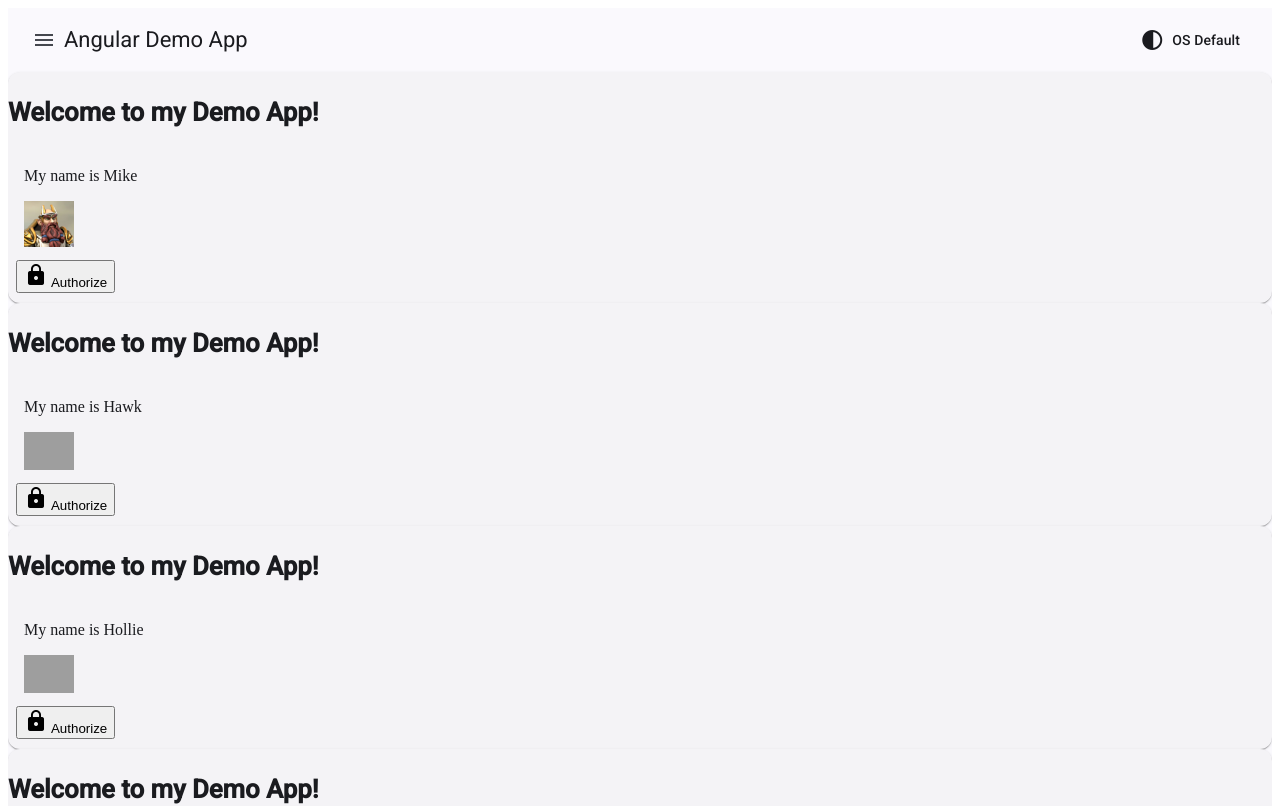
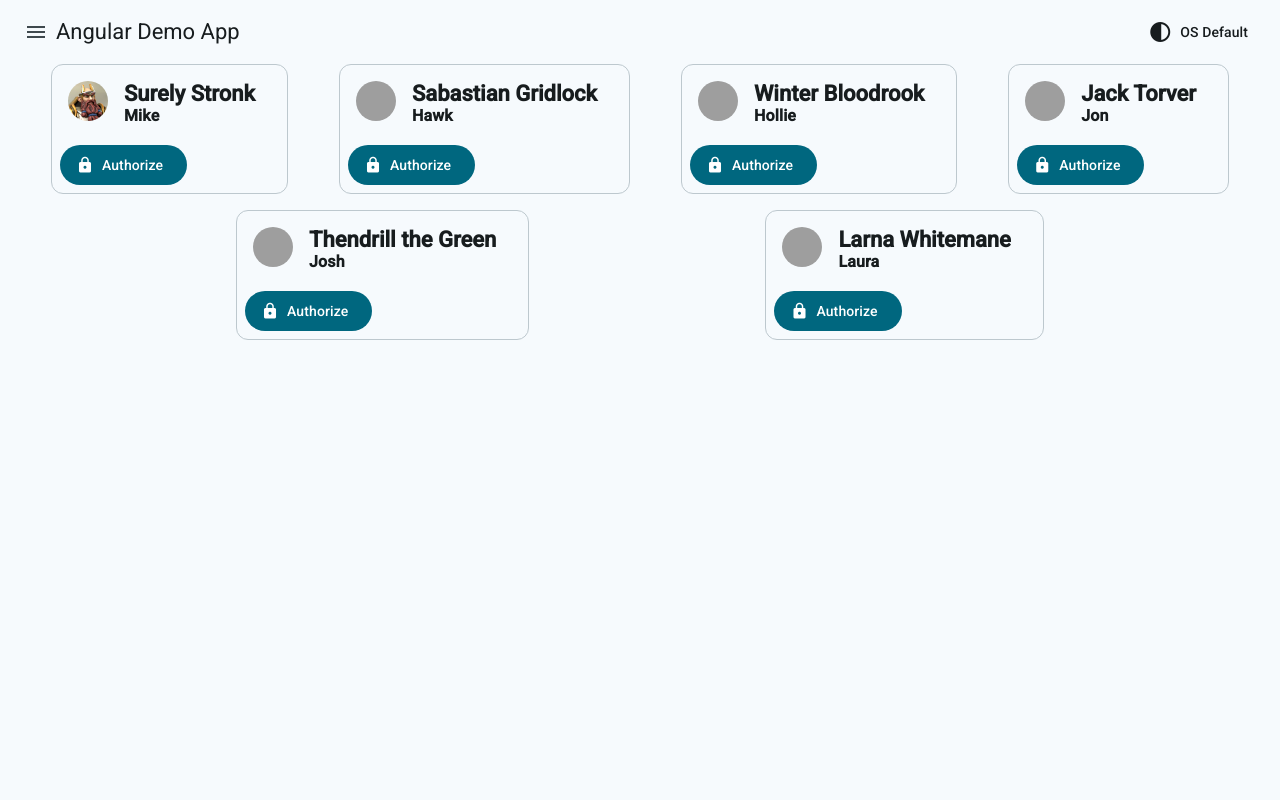
Before and after one commit to Nightwarp3/Angular-AspNet-Demo, an Angular app in the folder ClientApp/: page /home in a window 1280 px wide. Shown: the top 806 px of the page. Built offline with nearby package versions, Linux system fonts and the light colour scheme; grey boxes are pictures that could not be loaded.

Commit message:
update to M3 standards

```diff
--- a/ClientApp/src/app/app.component.ts
+++ b/ClientApp/src/app/app.component.ts
@@ -6,7 +6,7 @@ import { MatToolbarModule } from '@angular/material/toolbar';
 import { MatMenuModule } from '@angular/material/menu';
 import { MatSidenavModule } from '@angular/material/sidenav';
 import { Theme, ThemeService } from './services/theme/theme.service';
-import { RouterModule } from '@angular/router';
+import { RouterOutlet } from '@angular/router';
 
 @Component({
     selector: 'app-root',
@@ -15,7 +15,7 @@ import { RouterModule } from '@angular/router';
     standalone: true,
     imports: [
         CommonModule,
-        RouterModule,
+        RouterOutlet,
         MatButtonModule,
         MatSidenavModule,
         MatIconModule,
--- a/ClientApp/src/app/components/home/home.component.html
+++ b/ClientApp/src/app/components/home/home.component.html
@@ -1,20 +1,18 @@
 @for (sample of samples; track sample) {
-<mat-card class="home">
-    <mat-card-title>
-        <h3>Welcome to my Demo App!</h3>
-    </mat-card-title>
-    <mat-card-content>
-        <p>My name is {{sample.name}}</p>
-        <img [src]="sample.image" class="surely-stronk" />
-    </mat-card-content>
+<mat-card class="home" appearance="outlined">
+    <mat-card-header>
+        <mat-card-title>{{sample.name}}</mat-card-title>
+        <mat-card-subtitle>{{sample.player}}</mat-card-subtitle>
+        <img mat-card-avatar [src]="sample.image" class="header-image" />
+    </mat-card-header>
     <mat-card-actions>
         @if (!authorized) {
-            <button mat-flat-button color="primary" (click)="authorizeUser()">
+            <button mat-flat-button type="button" (click)="authorizeUser()">
                 <mat-icon>lock</mat-icon>
                 Authorize
             </button>
         } @else {
-            <button mat-flat-button color="accent" (click)="logout()">
+            <button mat-stroked-button type="button" (click)="logout()">
                 <mat-icon>logout</mat-icon>
                 Log Out
             </button>
--- a/ClientApp/src/app/components/home/home.component.scss
+++ b/ClientApp/src/app/components/home/home.component.scss
@@ -1,5 +1,11 @@
-.home {
-    .surely-stronk {
-        width: 50px;
+:host {
+    display: flex;
+    flex-direction: row;
+    flex-wrap: wrap;
+    justify-content: space-evenly;
+
+    .home {
+        max-width: fit-content;
+        margin-bottom: 1em;
     }
 }
--- a/ClientApp/src/app/components/home/home.component.ts
+++ b/ClientApp/src/app/components/home/home.component.ts
@@ -1,4 +1,5 @@
 import { Component } from '@angular/core';
+import { MatButtonModule } from '@angular/material/button';
 import { MatCardModule } from '@angular/material/card';
 import { MatIconModule } from '@angular/material/icon';
 import { AuthorizationService } from 'src/app/services/authorization/authorization.service';
@@ -9,6 +10,7 @@ import { AuthorizationService } from 'src/app/services/authorization/authorizati
     styleUrls: ['./home.component.scss'],
     standalone: true,
     imports: [
+        MatButtonModule,
         MatCardModule,
         MatIconModule
     ],
@@ -19,12 +21,12 @@ import { AuthorizationService } from 'src/app/services/authorization/authorizati
 export class HomeComponent {
     public authorized: boolean = false;
     public samples: any[] = [
-        { name: 'Mike', image: '../../../assets/Surely.png' },
-        { name: 'Hawk', image: 'https://visualstudio.microsoft.com/wp-content/uploads/2021/10/Product-Icon.svg' },
-        { name: 'Hollie', image: 'https://img-prod-cms-rt-microsoft-com.akamaized.net/cms/api/am/imageFileData/RE1MmB8?ver=6c43g' },
-        { name: 'Jon', image: 'https://blz-contentstack-images.akamaized.net/v3/assets/bltf408a0557f4e4998/blt6aadd13b6247fda4/659f578f21f660a27b478b1f/DIA_D4_bnet_S3_stat_bchbnet_enus_1600x500.png?imwidth=1568&imdensity=1' },
-        { name: 'Josh', image: 'https://blz-contentstack-images.akamaized.net/v3/assets/bltf408a0557f4e4998/blt6902356f8e29e47b/651dfede903f1f51bff8afcb/BC23_collections_gbl_stat_enus_1920x1080_1_TS02.png?imwidth=640&imdensity=1' },
-        { name: 'Laura', image: 'https://blz-contentstack-images.akamaized.net/v3/assets/bltf408a0557f4e4998/blt20603e5c3832b67a/659daa9337a55382af3f4d68/_04.png?imwidth=1080&imdensity=1' }
+        { name: 'Surely Stronk', player: 'Mike', image: '../../../assets/Surely.png' },
+        { name: 'Sabastian Gridlock', player: 'Hawk', image: 'https://visualstudio.microsoft.com/wp-content/uploads/2021/10/Product-Icon.svg' },
+        { name: 'Winter Bloodrook', player: 'Hollie', image: 'https://img-prod-cms-rt-microsoft-com.akamaized.net/cms/api/am/imageFileData/RE1MmB8?ver=6c43g' },
+        { name: 'Jack Torver', player: 'Jon', image: 'https://blz-contentstack-images.akamaized.net/v3/assets/bltf408a0557f4e4998/blt6aadd13b6247fda4/659f578f21f660a27b478b1f/DIA_D4_bnet_S3_stat_bchbnet_enus_1600x500.png?imwidth=1568&imdensity=1' },
+        { name: 'Thendrill the Green', player: 'Josh', image: 'https://blz-contentstack-images.akamaized.net/v3/assets/bltf408a0557f4e4998/blt6902356f8e29e47b/651dfede903f1f51bff8afcb/BC23_collections_gbl_stat_enus_1920x1080_1_TS02.png?imwidth=640&imdensity=1' },
+        { name: 'Larna Whitemane', player: 'Laura', image: 'https://blz-contentstack-images.akamaized.net/v3/assets/bltf408a0557f4e4998/blt20603e5c3832b67a/659daa9337a55382af3f4d68/_04.png?imwidth=1080&imdensity=1' }
     ];
 
     constructor(
--- /dev/null
+++ b/ClientApp/src/app/styles/styles_theme-colors.scss
@@ -0,0 +1,204 @@
+// This file was generated by running 'ng generate @angular/material:theme-color'.
+// Proceed with caution if making changes to this file.
+
+@use 'sass:map';
+@use '@angular/material' as mat;
+
+// Note: Color palettes are generated from primary: #1C9BBC, secondary: #3B3E49, tertiary: #93EB8D, error: #D4014E
+$_palettes: (
+  primary: (
+    0: #000000,
+    10: #001f28,
+    20: #003543,
+    25: #004151,
+    30: #004e60,
+    35: #005a6f,
+    40: #00677f,
+    50: #00829f,
+    60: #209dbe,
+    70: #49b8da,
+    80: #69d4f7,
+    90: #b6eaff,
+    95: #ddf5ff,
+    98: #f2fbff,
+    99: #f9fdff,
+    100: #ffffff,
+  ),
+  secondary: (
+    0: #000000,
+    10: #181b25,
+    20: #2d303b,
+    25: #383b46,
+    30: #434652,
+    35: #4f525e,
+    40: #5b5e6a,
+    50: #747783,
+    60: #8e909d,
+    70: #a8aab8,
+    80: #c4c6d3,
+    90: #e0e2f0,
+    95: #eef0fe,
+    98: #faf8ff,
+    99: #fefbff,
+    100: #ffffff,
+  ),
+  tertiary: (
+    0: #000000,
+    10: #002203,
+    20: #003909,
+    25: #00460d,
+    30: #005312,
+    35: #006016,
+    40: #136d20,
+    50: #338737,
+    60: #4ea24e,
+    70: #69be66,
+    80: #83da7e,
+    90: #9ff798,
+    95: #c8ffbf,
+    98: #ecffe4,
+    99: #f6fff0,
+    100: #ffffff,
+  ),
+  neutral: (
+    0: #000000,
+    10: #171c1e,
+    20: #2c3133,
+    25: #373c3e,
+    30: #43474a,
+    35: #4e5355,
+    40: #5a5f61,
+    50: #73787a,
+    60: #8d9194,
+    70: #a7acae,
+    80: #c3c7ca,
+    90: #dfe3e6,
+    95: #edf1f4,
+    98: #f6fafd,
+    99: #f9fdff,
+    100: #ffffff,
+    4: #0a0f11,
+    6: #0f1416,
+    12: #1b2022,
+    17: #262b2d,
+    22: #313538,
+    24: #353a3c,
+    87: #d6dbdd,
+    92: #e4e9eb,
+    94: #eaeef1,
+    96: #f0f4f7,
+  ),
+  neutral-variant: (
+    0: #000000,
+    10: #131d21,
+    20: #273236,
+    25: #323d41,
+    30: #3e484d,
+    35: #495459,
+    40: #556065,
+    50: #6e797e,
+    60: #879297,
+    70: #a2adb2,
+    80: #bdc8ce,
+    90: #d9e4ea,
+    95: #e7f3f8,
+    98: #f2fbff,
+    99: #f9fdff,
+    100: #ffffff,
+  ),
+  error: (
+    0: #000000,
+    10: #400012,
+    20: #670021,
+    25: #7c002a,
+    30: #910033,
+    35: #a7003b,
+    40: #bd0045,
+    50: #e61d5a,
+    60: #ff4f75,
+    70: #ff8799,
+    80: #ffb2bb,
+    90: #ffd9dd,
+    95: #ffeced,
+    98: #fff8f7,
+    99: #fffbff,
+    100: #ffffff,
+  ),
+);
+
+$_rest: (
+  secondary: map.get($_palettes, secondary),
+  neutral: map.get($_palettes, neutral),
+  neutral-variant: map.get($_palettes,  neutral-variant),
+  error: map.get($_palettes, error),
+);
+
+$primary-palette: map.merge(map.get($_palettes, primary), $_rest);
+$tertiary-palette: map.merge(map.get($_palettes, tertiary), $_rest);
+
+@function _high-contrast-value($light, $dark, $theme-type) {
+  @if ($theme-type == light) {
+    @return $light;
+  }
+  @if ($theme-type == dark) {
+    @return $dark;
+  }
+  @if ($theme-type == color-scheme) {
+    @return light-dark(#{$light}, #{$dark});
+  }
+
+  @error 'Unknown theme-type #{$theme-type}. Expected light, dark, or color-scheme';
+}
+
+@mixin high-contrast-overrides($theme-type) {
+  @include mat.theme-overrides((
+    primary: _high-contrast-value(#00313e, #dbf4ff, $theme-type),
+    on-primary: _high-contrast-value(#ffffff, #000000, $theme-type),
+    primary-container: _high-contrast-value(#005063, #65d0f3, $theme-type),
+    on-primary-container: _high-contrast-value(#ffffff, #000d13, $theme-type),
+    inverse-primary: _high-contrast-value(#69d4f7, #004f62, $theme-type),
+    primary-fixed: _high-contrast-value(#005063, #b6eaff, $theme-type),
+    primary-fixed-dim: _high-contrast-value(#003846, #69d4f7, $theme-type),
+    on-primary-fixed: _high-contrast-value(#ffffff, #000000, $theme-type),
+    on-primary-fixed-variant: _high-contrast-value(#ffffff, #00141a, $theme-type),
+    secondary: _high-contrast-value(#292c36, #eeeffd, $theme-type),
+    on-secondary: _high-contrast-value(#ffffff, #000000, $theme-type),
+    secondary-container: _high-contrast-value(#464954, #c0c2d0, $theme-type),
+    on-secondary-container: _high-contrast-value(#ffffff, #080b14, $theme-type),
+    secondary-fixed: _high-contrast-value(#464954, #e0e2f0, $theme-type),
+    secondary-fixed-dim: _high-contrast-value(#2f323d, #c4c6d3, $theme-type),
+    on-secondary-fixed: _high-contrast-value(#ffffff, #000000, $theme-type),
+    on-secondary-fixed-variant: _high-contrast-value(#ffffff, #0e111a, $theme-type),
+    tertiary: _high-contrast-value(#003508, #c5ffbc, $theme-type),
+    on-tertiary: _high-contrast-value(#ffffff, #000000, $theme-type),
+    tertiary-container: _high-contrast-value(#005613, #80d67b, $theme-type),
+    on-tertiary-container: _high-contrast-value(#ffffff, #000f01, $theme-type),
+    tertiary-fixed: _high-contrast-value(#005613, #9ff798, $theme-type),
+    tertiary-fixed-dim: _high-contrast-value(#003c0a, #83da7e, $theme-type),
+    on-tertiary-fixed: _high-contrast-value(#ffffff, #000000, $theme-type),
+    on-tertiary-fixed-variant: _high-contrast-value(#ffffff, #001602, $theme-type),
+    background: _high-contrast-value(#f6fafd, #0f1416, $theme-type),
+    on-background: _high-contrast-value(#171c1e, #dfe3e6, $theme-type),
+    surface: _high-contrast-value(#f6fafd, #0f1416, $theme-type),
+    surface-dim: _high-contrast-value(#b5b9bc, #0f1416, $theme-type),
+    surface-bright: _high-contrast-value(#f6fafd, #4c5153, $theme-type),
+    surface-container-lowest: _high-contrast-value(#ffffff, #000000, $theme-type),
+    surface-container: _high-contrast-value(#dfe3e6, #2c3133, $theme-type),
+    surface-container-high: _high-contrast-value(#d1d5d8, #373c3e, $theme-type),
+    surface-container-highest: _high-contrast-value(#c3c7ca, #43474a, $theme-type),
+    on-surface: _high-contrast-value(#000000, #ffffff, $theme-type),
+    shadow: _high-contrast-value(#000000, #000000, $theme-type),
+    scrim: _high-contrast-value(#000000, #000000, $theme-type),
+    surface-tint: _high-contrast-value(#00677f, #69d4f7, $theme-type),
+    inverse-surface: _high-contrast-value(#2c3133, #dfe3e6, $theme-type),
+    inverse-on-surface: _high-contrast-value(#ffffff, #000000, $theme-type),
+    outline: _high-contrast-value(#232e32, #e7f2f7, $theme-type),
+    outline-variant: _high-contrast-value(#404b4f, #b9c4ca, $theme-type),
+    error: _high-contrast-value(#5f001e, #ffebec, $theme-type),
+    on-error: _high-contrast-value(#ffffff, #000000, $theme-type),
+    error-container: _high-contrast-value(#950034, #ffacb6, $theme-type),
+    on-error-container: _high-contrast-value(#ffffff, #210006, $theme-type),
+    surface-variant: _high-contrast-value(#d9e4ea, #3e484d, $theme-type),
+    on-surface-variant: _high-contrast-value(#000000, #ffffff, $theme-type),
+  ))
+ }
--- a/ClientApp/src/styles.scss
+++ b/ClientApp/src/styles.scss
@@ -1,41 +1,45 @@
-
 // Custom Theming for Angular Material
 // For more information: https://material.angular.io/guide/theming
 @use '@angular/material' as mat;
-// Plus imports for other components in your app.
+@use './app/styles/styles_theme-colors.scss' as theme;
 
-// Include the common styles for Angular Material. We include this here so that you only
-// have to load a single css file for Angular Material in your app.
-// Be sure that you only ever include this mixin once!
-@include mat.elevation-classes();
-@include mat.app-background();
-
-// Define the theme object.
-$angular-aspnet-demo-theme: mat.define-theme((
-  color: (
-    primary: mat.$azure-palette,
-    tertiary: mat.$blue-palette,
-  ),
-  density: (
-    scale: 0,
-  )
-));
-
-// Include theme styles for core and each component used in your app.
-// Alternatively, you can import and @include the theme mixins for each component
-// that you are using.
-:root {
-  @include mat.all-component-themes($angular-aspnet-demo-theme);
+html,
+body {
+    height: 100%;
 }
 
 body {
+    margin: 0;
+    font-family: Roboto, "Helvetica Neue", sans-serif;
+
     &.light-theme {
-        color-scheme: light;
+        @include mat.theme((
+            color: (
+            theme-type: light,
+            primary: theme.$primary-palette,
+            tertiary: theme.$tertiary-palette,
+            ),
+            typography: Roboto,
+            density: 0,
+        ));
     }
 
     &.dark-theme {
-        color-scheme: dark;
+        @include mat.theme((
+            color: (
+            theme-type: dark,
+            primary: theme.$primary-palette,
+            tertiary: theme.$tertiary-palette,
+            ),
+            typography: Roboto,
+            density: 0,
+        ));
     }
+
+    @include mat.card-overrides((
+        title-text-weight: bold,
+        subtitle-text-weight: bold
+    ));
 }
 
 .spacer {
```
